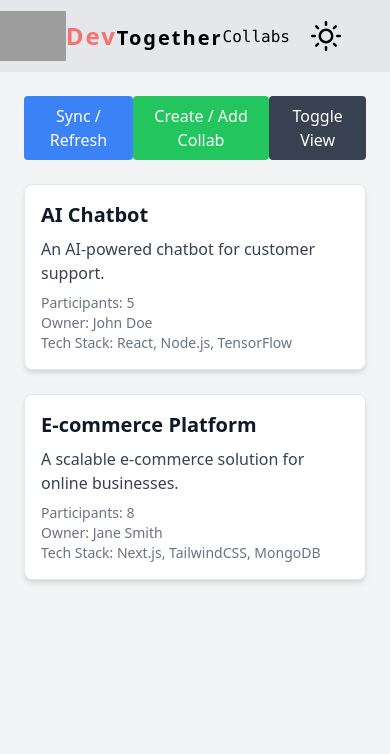
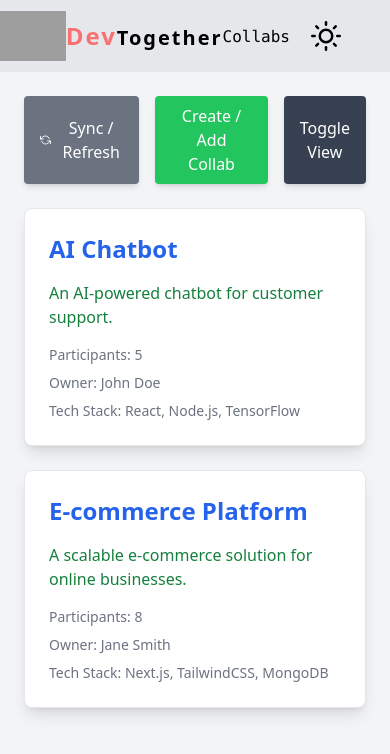
Before and after one commit to Anshul-Sharma01/DevTogether, a React (Vite) app in the folder client/: page /collabs/all-collabs in a window 390 px wide. Shown: the top 754 px of the page. Built offline with nearby package versions, Linux system fonts and the light colour scheme; no server answers; grey boxes are pictures that could not be loaded.

Commit message:
feat: add NotFound and Denied components with routing in App

```diff
--- a/client/src/App.jsx
+++ b/client/src/App.jsx
@@ -5,6 +5,8 @@ import { Routes, Route } from 'react-router-dom'
 import LandingPage from './components/Mains/LandingPage'
 import UserFriends from './components/Friends/UserFriends'
 import AllCollabs from './components/Collabs/AllCollabs'
+import NotFound from './components/Misc/NotFound'
+import Denied from './components/Misc/Denied'
 
 function App() {
 
@@ -16,6 +18,13 @@ function App() {
         <Route path='/user/friends'  element={<UserFriends/>}></Route>
         <Route path='/collabs/all-collabs'  element={<AllCollabs/>}></Route>
 
+
+        {/* Denied Route */}
+        <Route path='/denied' element={<Denied/>}></Route>
+
+        {/* Not found route */}
+        <Route path='*' element={<NotFound/>}></Route>
+
       </Routes>
     </>
   )
--- a/client/src/components/Collabs/AllCollabs.jsx
+++ b/client/src/components/Collabs/AllCollabs.jsx
@@ -1,6 +1,8 @@
-import React, { useState } from "react";
+import React, { useState, useEffect } from "react";
 import NavigationLayout from "../../layouts/NavigationLayout";
 import { RxCross2 } from "react-icons/rx";
+import { FiRefreshCcw } from "react-icons/fi";
+import { Link } from "react-router-dom";
 
 const collabs = [
   {
@@ -24,34 +26,55 @@ const collabs = [
 const AllCollabs = () => {
   const [view, setView] = useState("grid");
   const [isModalOpen, setIsModalOpen] = useState(false);
+  const [isSpinning, setIsSpinning] = useState(false);
+
+  useEffect(() => {
+    if (isSpinning) {
+      const timer = setTimeout(() => {
+        setIsSpinning(false);
+      }, 1000); // Spin for 2 seconds
+      return () => clearTimeout(timer);
+    }
+  }, [isSpinning]);
+
+  const handleSyncClick = () => {
+    setIsSpinning(true);
+    // Add your sync logic here
+  };
 
   return (
     <NavigationLayout>
-      <div className="p-6 bg-gray-100 dark:bg-gray-900 min-h-screen text-gray-900 dark:text-white">
-        <div className="flex justify-between mb-6">
-          <button className="px-4 py-2 bg-blue-500 text-white rounded">Sync / Refresh</button>
-          <button className="px-4 py-2 bg-green-500 text-white rounded" onClick={() => setIsModalOpen(true)}>
+      <div className="p-6 bg-gray-100 dark:bg-gray-900 min-h-screen text-gray-900 dark:text-white transition-colors duration-300">
+        <div className="flex justify-between mb-6 space-x-4">
+          <button
+            className="px-4 py-2 bg-gray-500 text-white rounded shadow-md hover:bg-gray-700 transition-colors duration-300 flex items-center space-x-2 group"
+            onClick={handleSyncClick}
+          >
+            <FiRefreshCcw className={`text-lg ${isSpinning ? "animate-spin" : ""}`} />
+            <span>Sync / Refresh</span>
+          </button>
+          <button className="px-4 py-2 bg-green-500 text-white rounded shadow-md hover:bg-green-600 transition-colors duration-300" onClick={() => setIsModalOpen(true)}>
             Create / Add Collab
           </button>
           <button
-            className="px-4 py-2 bg-gray-700 text-white rounded"
+            className="px-4 py-2 bg-gray-700 text-white rounded shadow-md hover:bg-gray-800 transition-colors duration-300"
             onClick={() => setView(view === "grid" ? "list" : "grid")}
           >
             Toggle View
           </button>
         </div>
 
-        <div className={view === "grid" ? "grid grid-cols-1 sm:grid-cols-2 lg:grid-cols-3 gap-6" : "flex flex-col space-y-4"}>
+        <Link to={"/collab/:collabId"} className={view === "grid" ? "grid grid-cols-1 sm:grid-cols-2 lg:grid-cols-3 gap-6" : "flex flex-col space-y-4"}>
           {collabs.map((collab) => (
-            <div key={collab.id} className="p-4 border rounded-lg bg-white dark:bg-gray-800 shadow-md">
-              <h2 className="text-xl font-bold mb-2">{collab.title}</h2>
-              <p className="text-gray-700 dark:text-gray-300 mb-2">{collab.description}</p>
-              <p className="text-sm text-gray-500 dark:text-gray-400">Participants: {collab.participants}</p>
-              <p className="text-sm text-gray-500 dark:text-gray-400">Owner: {collab.collabOwner}</p>
-              <p className="text-sm text-gray-500 dark:text-gray-400">Tech Stack: {collab.techStack.join(", ")}</p>
+            <div key={collab.id} className="p-6 border rounded-lg bg-white dark:bg-gray-800 shadow-lg hover:shadow-xl transition-shadow duration-300">
+              <h2 className="text-2xl font-bold mb-4 text-blue-600 dark:text-blue-400">{collab.title}</h2>
+              <p className="mb-4 text-green-700 dark:text-green-500">{collab.description}</p>
+              <p className="text-sm text-gray-500 dark:text-gray-300 mb-2">Participants: {collab.participants}</p>
+              <p className="text-sm text-gray-500 dark:text-gray-300 mb-2">Owner: {collab.collabOwner}</p>
+              <p className="text-sm text-gray-500 dark:text-gray-300">Tech Stack: {collab.techStack.join(", ")}</p>
             </div>
           ))}
-        </div>
+        </Link>
       </div>
 
       {isModalOpen && (
@@ -62,11 +85,8 @@ const AllCollabs = () => {
             <button onClick={() => setIsModalOpen(false)} aria-label="Close">
               <RxCross2 className="text-3xl absolute top-4 right-4 text-gray-700 dark:text-white cursor-pointer transition-transform duration-300 ease-in-out hover:scale-110 hover:rotate-90" />
             </button>
-            <button className="block w-full px-4 py-2 bg-blue-500 hover:bg-blue-800  text-white rounded mb-2">Add Existing Project</button>
-            <button className="block w-full px-4 py-2 bg-green-500 hover:bg-green-800 text-white rounded">Create New Project</button>
-            <button className="mt-4 px-8 py-4 bg-red-500  text-white rounded-lg" onClick={() => setIsModalOpen(false)}>
-              Close
-            </button>
+            <button className="block w-full px-4 py-2 bg-white text-black hover:bg-blue-600 border-solid border-2 border-gray-400 hover:text-white rounded-xl mb-2 transition-colors duration-300">Add Existing Project</button>
+            <button className="block w-full px-4 py-2 border-solid border-2 border-gray-400 text-black hover:bg-blue-600 hover:text-white rounded-xl transition-colors duration-300">Create New Project</button>
           </div>
         </div>
       )}
--- /dev/null
+++ b/client/src/components/Misc/Denied.jsx
@@ -0,0 +1,33 @@
+import React from "react";
+import { FaLock, FaHome } from "react-icons/fa";
+
+const Denied = () => {
+    return (
+        <div className="flex flex-col items-center justify-center min-h-screen bg-red-500 dark:bg-red-900 text-white transition-colors duration-300">
+            <div className="text-center">
+                <FaLock className="text-8xl mb-4 text-white" />
+                <h1 className="text-6xl font-bold mb-4">Access Denied</h1>
+                <p className="text-2xl mb-8">You do not have permission to view this page.</p>
+                <p className="text-lg mb-12">
+                    Please contact the administrator if you believe this is an error.
+                </p>
+                <a
+                    href="/"
+                    className="flex items-center px-6 py-3 bg-white text-red-500 dark:bg-gray-800 dark:text-red-300 rounded-full shadow-lg hover:bg-red-100 dark:hover:bg-gray-700 transition-colors duration-300"
+                >
+                <FaHome className="mr-2" />
+                    Go Back Home
+                </a>
+            </div>
+            <div className="mt-12">
+                <img
+                    src="https://i.imgur.com/uNGdWHi.png"
+                    alt="Denied Illustration"
+                    className="w-64 h-64 object-contain"
+                />
+            </div>
+        </div>
+    );
+};
+
+export default Denied;
--- /dev/null
+++ b/client/src/components/Misc/NotFound.jsx
@@ -0,0 +1,33 @@
+import React from "react";
+import { FaExclamationTriangle, FaHome } from "react-icons/fa";
+
+const NotFound = () => {
+    return (
+        <div className="flex flex-col items-center justify-center min-h-screen dark:bg-gray-900 transition-colors duration-300 text-black dark:text-white">
+            <div className="text-center">
+                <FaExclamationTriangle className="text-8xl mb-4 text-yellow-500" />
+                <h1 className="text-6xl font-bold mb-4">404</h1>
+                <p className="text-2xl mb-8">Oops! Page Not Found</p>
+                <p className="text-lg mb-12">
+                    It seems like you've found a glitch in the matrix.
+                </p>
+                <a
+                    href="/"
+                    className="flex items-center px-6 py-3 bg-white text-blue-500 dark:bg-gray-800 dark:text-blue-300 rounded-full shadow-lg hover:bg-blue-100 dark:hover:bg-gray-700 transition-colors duration-300"
+                >
+                <FaHome className="mr-2" />
+                    Go Back Home
+                </a>
+            </div>
+            <div className="mt-12">
+                <img
+                    src="https://i.imgur.com/uNGdWHi.png"
+                    alt="404 Illustration"
+                    className="w-64 h-64 object-contain"
+                />
+            </div>
+        </div>
+    );
+};
+
+export default NotFound;
```
